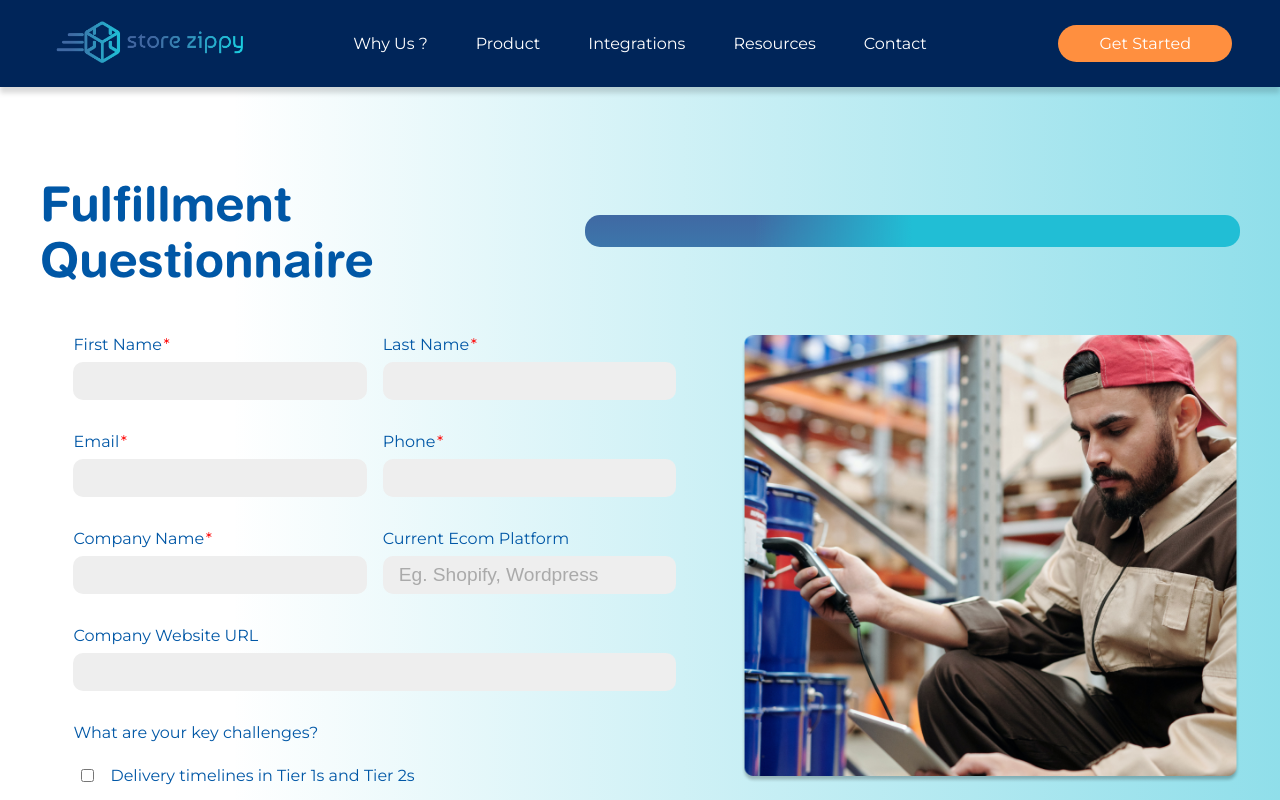
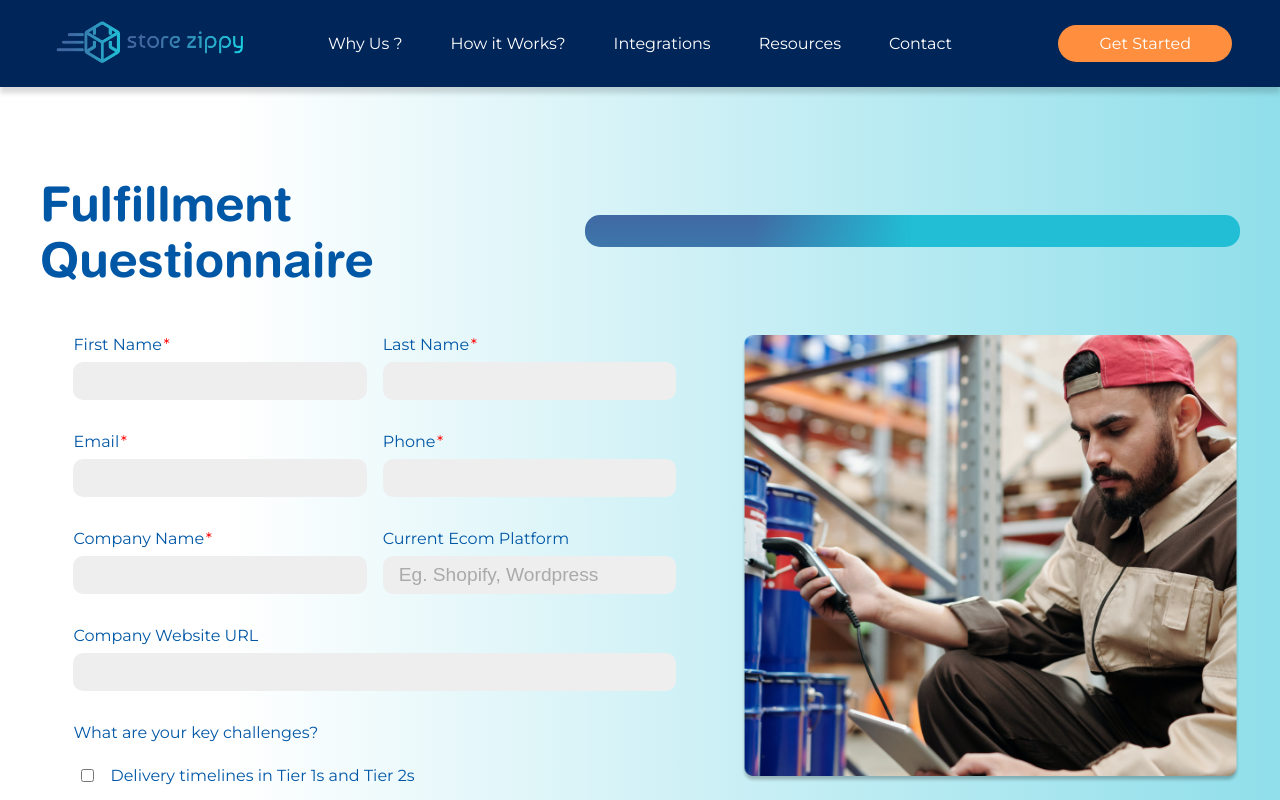
Before and after one commit to developerbrm/testCSR, a React (Create React App) app: page /contact in a window 1280 px wide. Shown: the top 800 px of the page. Built offline with nearby package versions, Linux system fonts and the light colour scheme; the HTML template or start-up script is replaced by a standard one.

Commit message:
changes in footer and header

```diff
--- a/src/Components/Footer.js
+++ b/src/Components/Footer.js
@@ -102,8 +102,7 @@ const Footer = () => {
 
       <div className="gradient-line"></div>
       <p className="rte txt-center" style={{ margin: "1rem" }}>
-        Copyright © 2020 Eshopbox Ecommerce Pvt. Ltd. All rights reserved
-      </p>
+      Copyright © 2020 EMount Ventures Pvt. Ltd. All rights reserved      </p>
     </footer>
   );
 };
--- a/src/Components/Header.js
+++ b/src/Components/Header.js
@@ -86,7 +86,7 @@ const Header = () => {
                   className="main-link"
                   to="/product"
                 >
-                  Product
+                  How it Works?
                 </Link>
               </li>
               <li>
--- a/src/Components/Pages/Contact.js
+++ b/src/Components/Pages/Contact.js
@@ -89,10 +89,6 @@ const Contact = () => {
     e.preventDefault();
     setMessage(() => "Connecting to the server..");
     sendFormData(contactFormData, setMessage);
-
-    setTimeout(() => {
-      setMessage(() => "");
-    }, 6000);
   };
 
   const handleInvalid = (e) => {
--- a/src/Components/Utilities/library/sendFormData.js
+++ b/src/Components/Utilities/library/sendFormData.js
@@ -10,7 +10,7 @@ const sendFormData = (response, setMessage) => {
     }
   }
 
-  console.log(data)
+  console.log(data);
 
   fetch("https://formsubmit.co/ajax/garima@sociomonkey.com", {
     method: "POST",
@@ -23,11 +23,16 @@ const sendFormData = (response, setMessage) => {
     .then((response) => response.json())
     .then((data) => {
       setMessage(() => data["message"]);
-      console.log(data)
+      console.log(data);
     })
     .catch((error) => {
       setMessage(() => error["message"]);
-      console.log(error)
+      console.log(error);
+    })
+    .finally(() => {
+      setTimeout(() => {
+        setMessage(() => "");
+      }, 10000);
     });
 };
 
```
